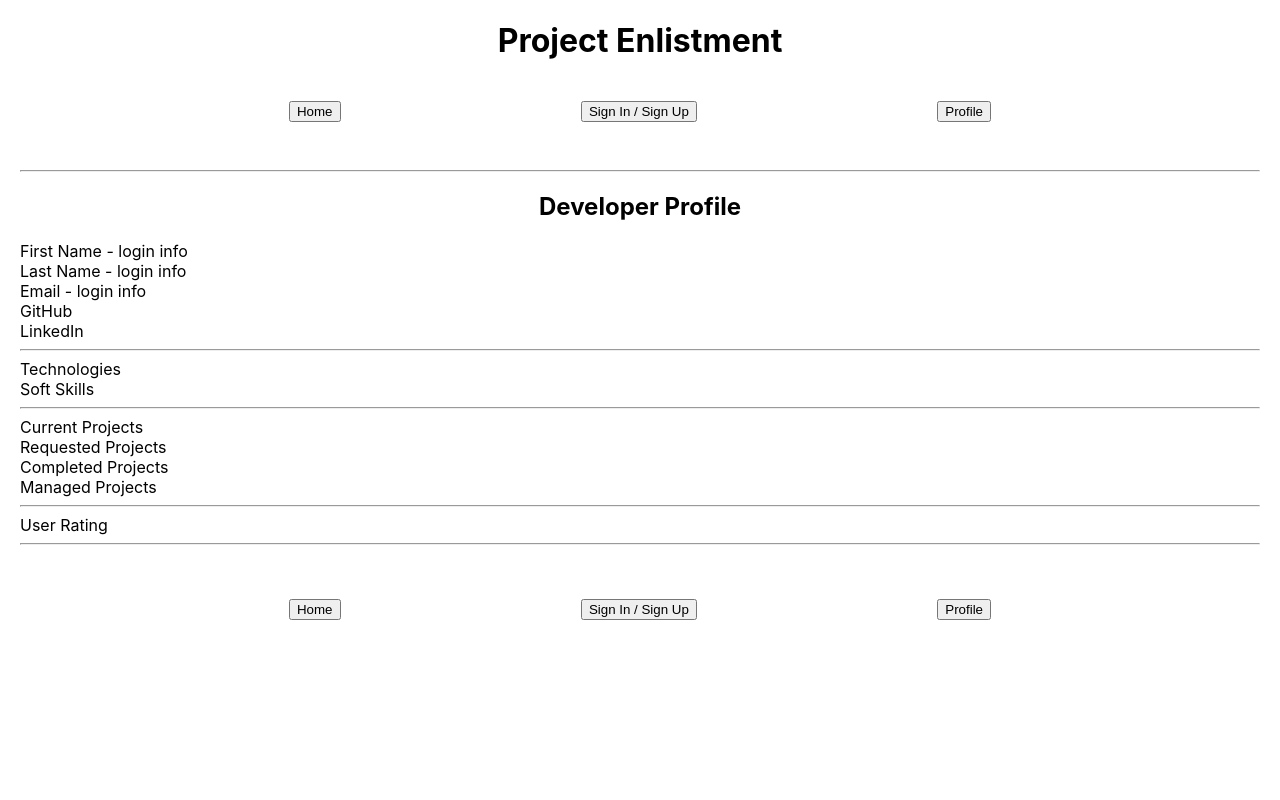
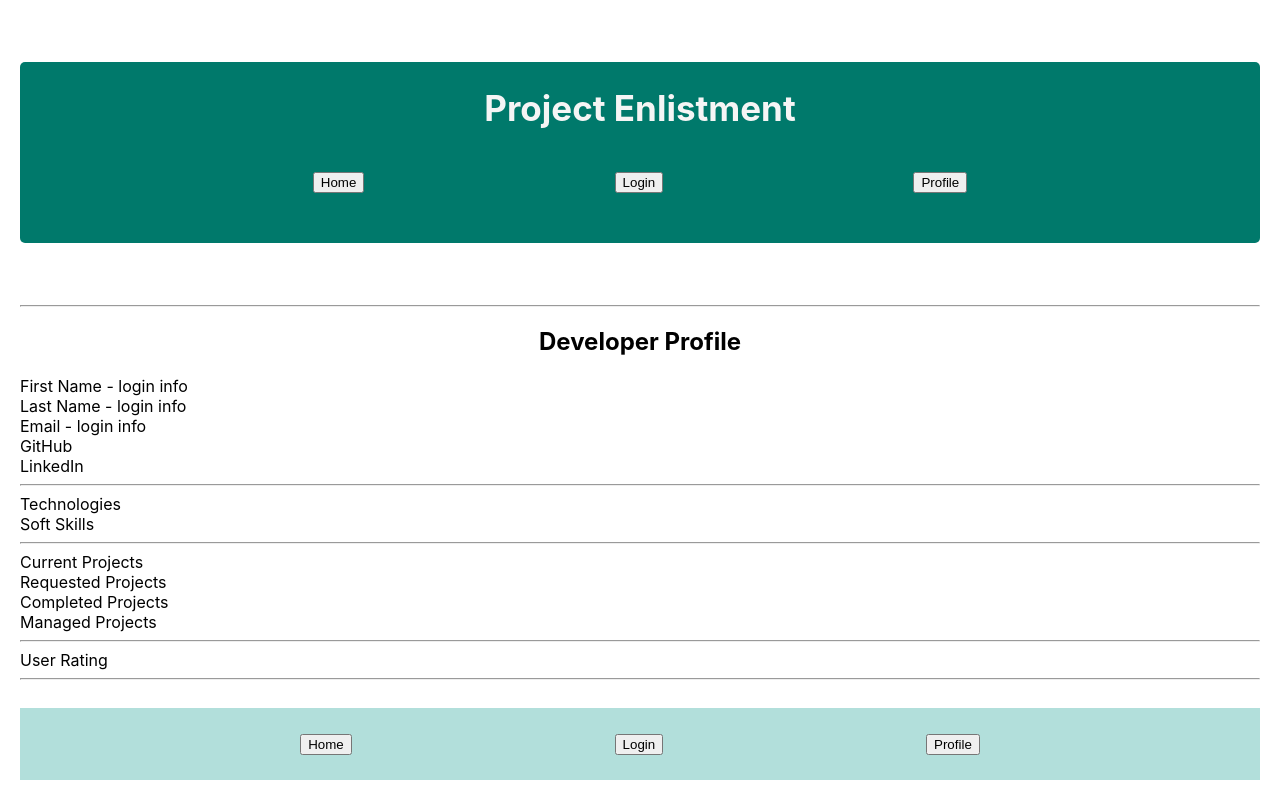
Before and after one commit to bdcii/Project-Enlistment, a React (Create React App) app in the folder client/: page /developer in a window 1280 px wide. Built offline with nearby package versions, Linux system fonts and the light colour scheme.

Commit message:
Update margins, style, and color on the header and footer

```diff
--- a/client/src/App.css
+++ b/client/src/App.css
@@ -10,3 +10,17 @@
     padding: 2%;
     margin: 0 10%;
 }
+
+h1 {
+    font-size: 35px;
+    text-align: center;
+    background-color: rgb(0, 121, 107);
+    color: whitesmoke;
+    margin: 5% 0;
+    padding: 2%;
+    border-radius: 5px;
+  }
+
+  #footer {
+      background-color: rgb(178, 223, 219);
+  }
--- a/client/src/App.js
+++ b/client/src/App.js
@@ -16,8 +16,9 @@ function App() {
                 <Route exact path="/signin" component={Signin} />
                 <Route exact path="/developer" component={Developer} />
 
-                <NavTabs></NavTabs>
-
+                <div id="footer">
+                    <NavTabs></NavTabs>
+                </div>
             </Router>
         </>
     )
--- a/client/src/components/NavTabs/NavTabs.js
+++ b/client/src/components/NavTabs/NavTabs.js
@@ -6,7 +6,7 @@ function NavTabs() {
     return (
       <div className="nav">
           <Link to="/"><button id="nav1">Home</button></Link>
-          <Link to="/signin"><button id="nav2">Sign In / Sign Up</button></Link>
+          <Link to="/signin"><button id="nav2">Login</button></Link>
           <Link to="/profile"><button id="nav3">Profile</button></Link>
       </div>
     )
```
